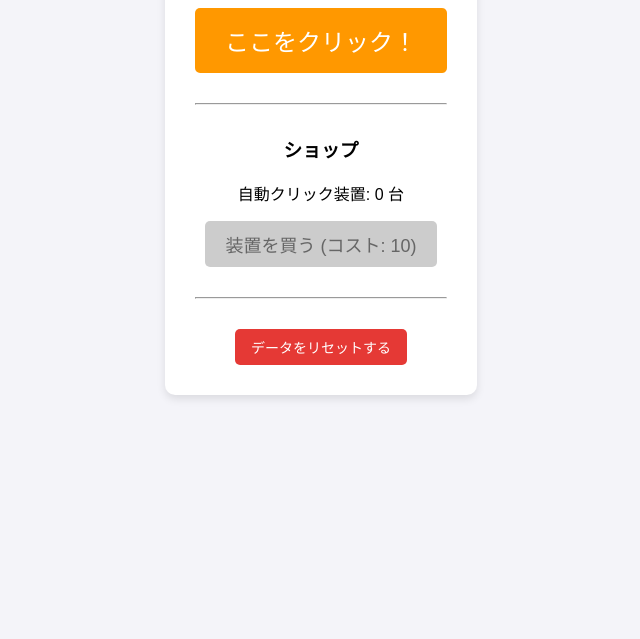
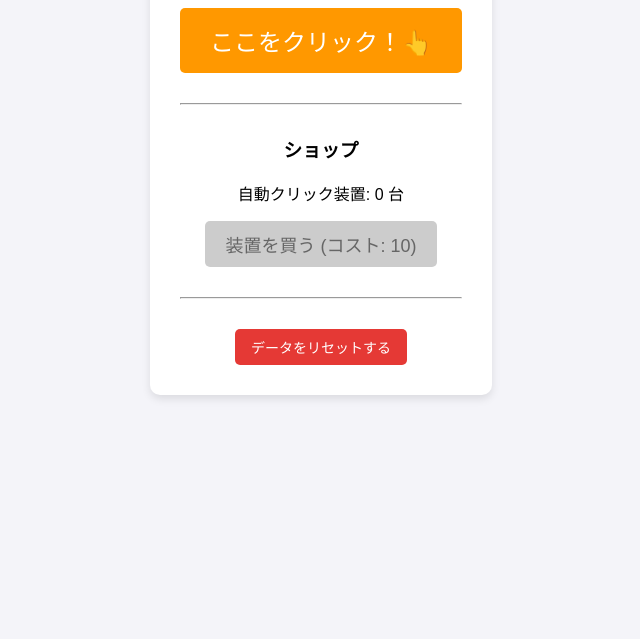
Before and after one commit to mahiro-jp/sample-clicker-game, a plain HTML site: page index.html in a window 1280 px wide. Shown: the part 161-800 px from the top of the page, without its empty margins (319-959 px from the left). Drawn offline with Linux system fonts and the light colour scheme.

Commit message:
Add files via upload

```diff
--- a/index.html
+++ b/index.html
@@ -9,7 +9,7 @@
 <body>
     <div class="game-container">
         <h1>スコア: <span id="score">0</span></h1>
-        <button id="click-btn">ここをクリック！</button>
+        <button id="click-btn">ここをクリック！👆</button>
 
         <hr style="margin: 30px 0;">
 
```
